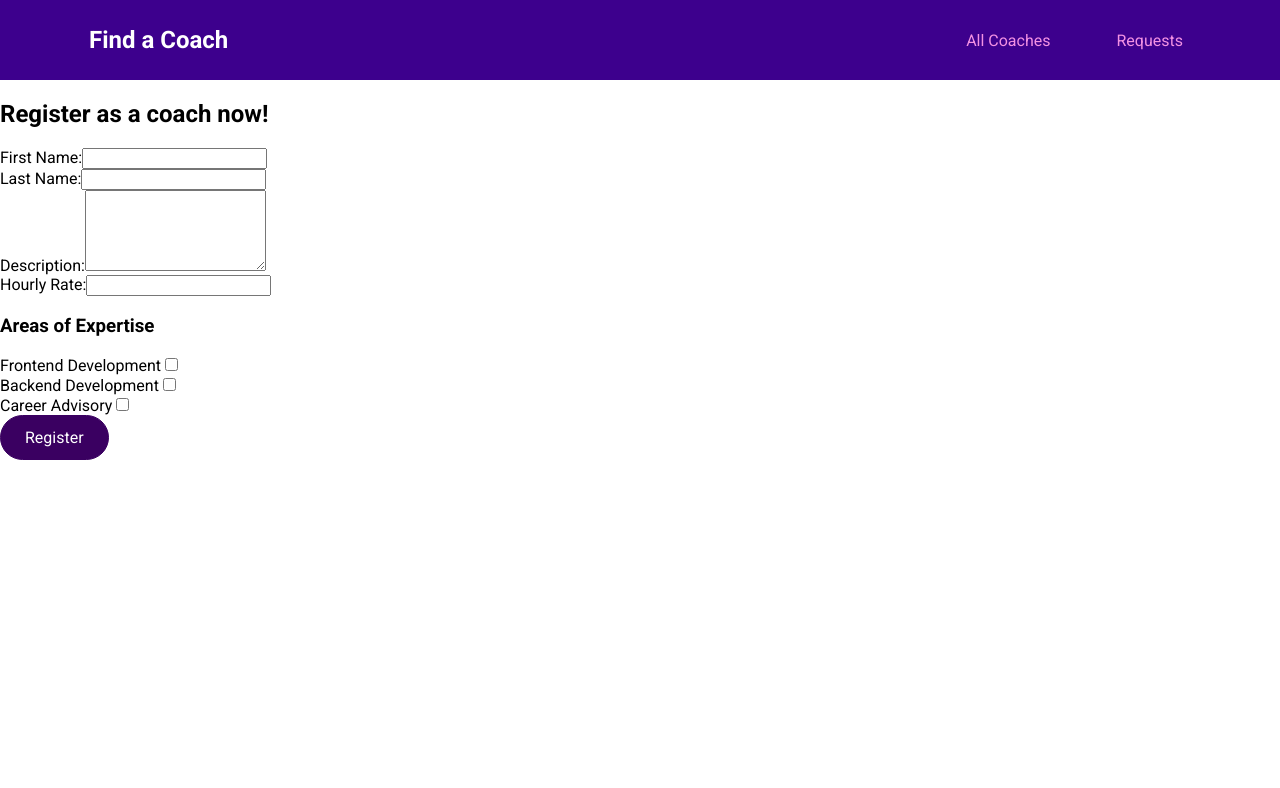
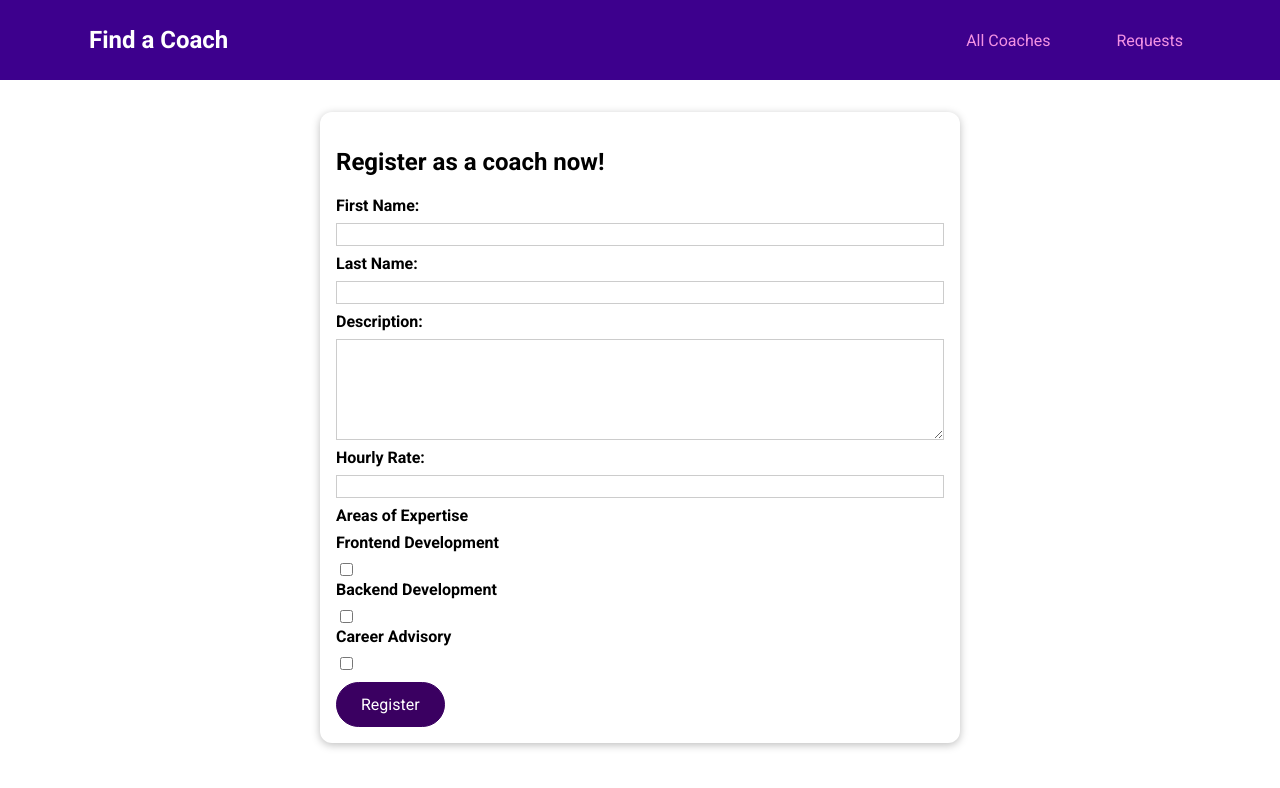
Before and after one commit to Alfredo3232/vue-coach-app, a Vue app: page /register in a window 1280 px wide. Shown: the top 788 px of the page. Built offline with nearby package versions, Linux system fonts and the light colour scheme.

Commit message:
add style to CoachRegistration

```diff
--- a/src/components/coaches/CoachForm.vue
+++ b/src/components/coaches/CoachForm.vue
@@ -67,3 +67,60 @@ export default {
     }
 }
 </script>
+
+<style scoped>
+.form-control {
+    margin: 0.5rem 0;
+}
+
+label {
+    font-weight: bold;
+    display: block;
+    margin-bottom: 0.5rem;
+}
+
+input[type='checkbox']+label {
+    font-weight: normal;
+    display: inline;
+    margin: 0 0 0 0.5rem;
+}
+
+input,
+textarea {
+    display: block;
+    width: 100%;
+    border: 1px solid #ccc;
+    font: inherit;
+}
+
+input:focus,
+textarea:focus {
+    background-color: #f0e6fd;
+    outline: none;
+    border-color: #3d008d;
+}
+
+input[type='checkbox'] {
+    display: inline;
+    width: auto;
+    border: none;
+}
+
+input[type='checkbox']:focus {
+    outline: #3d008d solid 1px;
+}
+
+h3 {
+    margin: 0.5rem 0;
+    font-size: 1rem;
+}
+
+.invalid label {
+    color: red;
+}
+
+.invalid input,
+.invalid textarea {
+    border: 1px solid red;
+}
+</style>
--- a/src/pages/coaches/CoachRegistration.vue
+++ b/src/pages/coaches/CoachRegistration.vue
@@ -1,7 +1,9 @@
 <template>
     <section>
-        <h2>Register as a coach now!</h2>
-        <coach-form></coach-form>
+        <base-card>
+            <h2>Register as a coach now!</h2>
+            <coach-form></coach-form>
+        </base-card>
     </section>
 </template>
 
```
